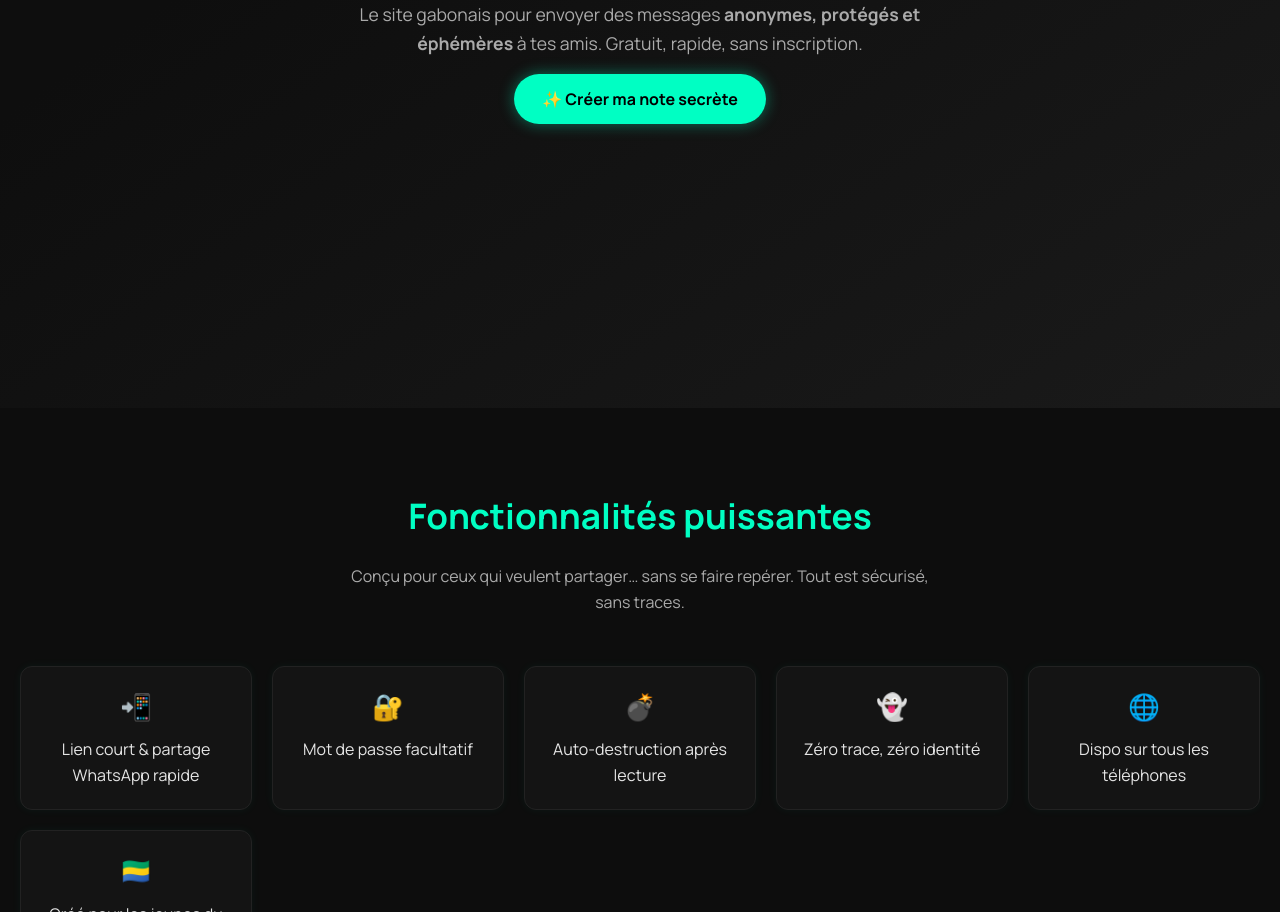
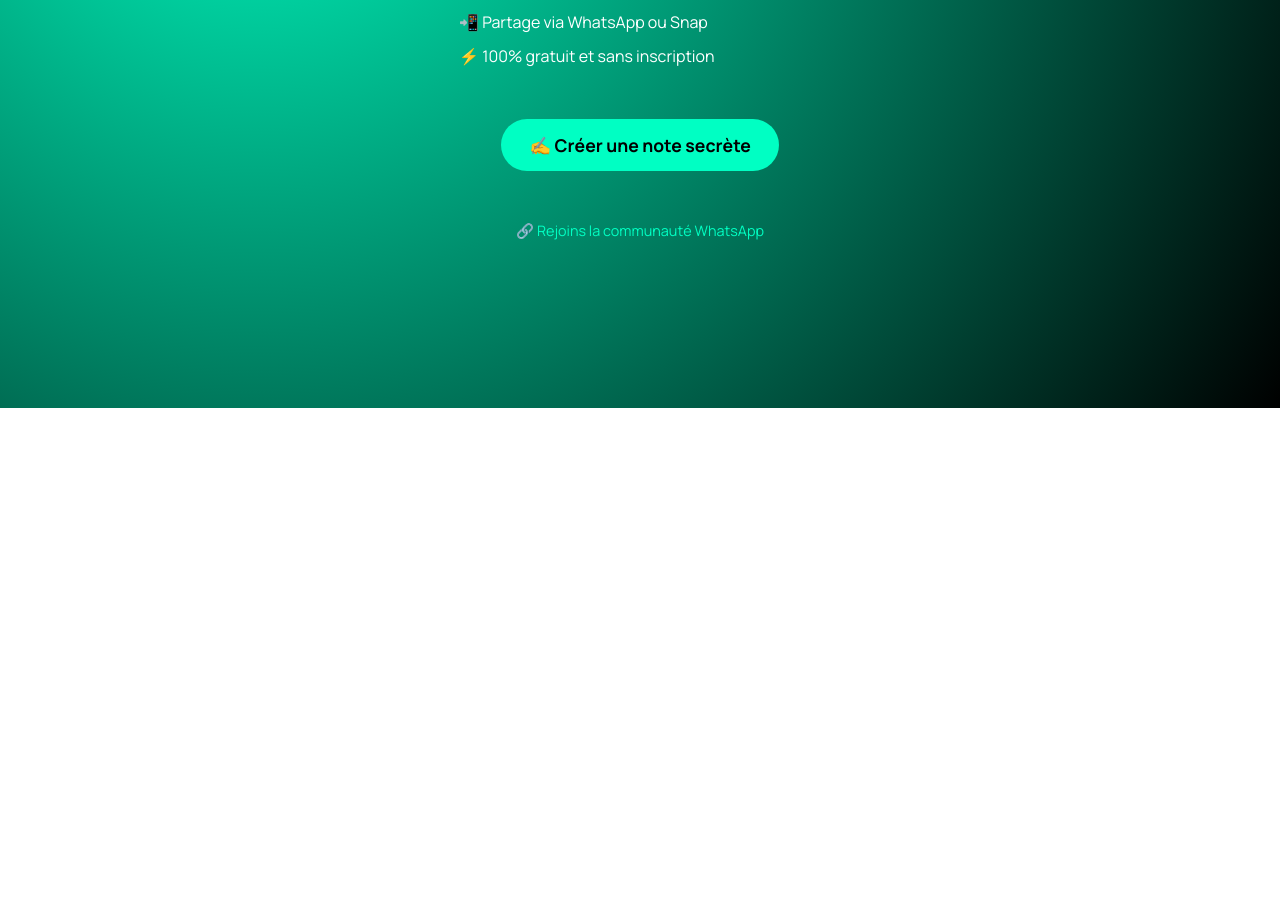
Before and after one commit to Crazynotdev/Project, a plain HTML site: page index.html in a window 1280 px wide. Shown: the part 392-1304 px from the top of the page. After the commit the page ends 800 px from the top, so only its background shows below. Drawn offline with Linux system fonts and the light colour scheme.

Commit message:
Update index.html

```diff
--- a/index.html
+++ b/index.html
@@ -1,192 +1,92 @@
 <!DOCTYPE html>
 <html lang="fr">
 <head>
-  <meta charset="UTF-8" />
-  <meta name="viewport" content="width=device-width, initial-scale=1.0" />
-  <title>SecretNote241 — Secrets anonymes & confidentiels 🇬🇦</title>
+  <meta charset="UTF-8">
+  <meta name="viewport" content="width=device-width, initial-scale=1.0">
+  <title>SecretNote241 — Anonyme & Gaboma</title>
   <link href="https://fonts.googleapis.com/css2?family=Manrope:wght@400;700&display=swap" rel="stylesheet">
   <style>
-    :root {
-      --primary: #00ffc3;
-      --bg: #0d0d0d;
-      --text: #e5e5e5;
-      --muted: #aaaaaa;
-    }
-
-    * {
-      margin: 0;
-      padding: 0;
-      box-sizing: border-box;
-    }
-
+    * { margin: 0; padding: 0; box-sizing: border-box; }
     body {
       font-family: 'Manrope', sans-serif;
-      background-color: var(--bg);
-      color: var(--text);
-      line-height: 1.6;
-      overflow-x: hidden;
-    }
-
-    header {
-      height: 100vh;
-      background: linear-gradient(145deg, #0e0e0e 30%, #1a1a1a);
+      background: radial-gradient(circle at 20% 20%, #00ffc3, #000000);
+      color: #fff;
+      min-height: 100vh;
       display: flex;
       flex-direction: column;
+      justify-content: center;
       align-items: center;
-      justify-content: center;
       text-align: center;
-      padding: 40px 20px;
+      padding: 30px 20px;
     }
-
-    header h1 {
-      font-size: 3rem;
+    h1 {
+      font-size: 2.8rem;
       background: linear-gradient(90deg, #00ffc3, #00c2ff);
       -webkit-background-clip: text;
       -webkit-text-fill-color: transparent;
-      margin-bottom: 20px;
+      animation: float 2s infinite ease-in-out;
     }
-
-    header p {
+    @keyframes float {
+      0%, 100% { transform: translateY(0); }
+      50% { transform: translateY(-10px); }
+    }
+    p {
+      font-size: 1.2rem;
+      margin-top: 15px;
+      color: #e0e0e0;
+    }
+    ul {
+      margin-top: 30px;
+      list-style: none;
+      text-align: left;
+      max-width: 400px;
+    }
+    ul li {
+      margin-bottom: 12px;
+      font-size: 1rem;
+    }
+    a.button {
+      margin-top: 40px;
+      display: inline-block;
+      padding: 14px 28px;
+      background: #00ffc3;
+      color: #000;
+      border-radius: 30px;
+      font-weight: bold;
+      text-decoration: none;
       font-size: 1.1rem;
-      max-width: 600px;
-      color: var(--muted);
+      transition: background 0.3s;
     }
-
-    .cta {
-      margin-top: 30px;
+    a.button:hover {
+      background: #00e6b5;
     }
-
-    .cta a {
-      background: var(--primary);
-      color: #000;
-      padding: 14px 28px;
-      border-radius: 40px;
-      font-weight: 600;
-      font-size: 1rem;
+    footer {
+      margin-top: 50px;
+      font-size: 0.9rem;
+      color: #ccc;
+    }
+    footer a {
+      color: #00ffc3;
       text-decoration: none;
-      transition: all 0.3s ease;
-      box-shadow: 0 0 15px rgba(0, 255, 195, 0.4);
-    }
-
-    .cta a:hover {
-      transform: translateY(-2px);
-      box-shadow: 0 0 25px rgba(0, 255, 195, 0.6);
-    }
-
-    section {
-      padding: 80px 20px;
-      text-align: center;
-    }
-
-    section h2 {
-      font-size: 2.2rem;
-      color: var(--primary);
-      margin-bottom: 20px;
-    }
-
-    section p {
-      font-size: 1rem;
-      color: var(--muted);
-      max-width: 600px;
-      margin: auto;
-    }
-
-    .features {
-      display: grid;
-      grid-template-columns: repeat(auto-fit, minmax(200px, 1fr));
-      gap: 20px;
-      margin-top: 50px;
-    }
-
-    .feature {
-      background: #141414;
-      border-radius: 12px;
-      padding: 20px;
-      border: 1px solid #222;
-      box-shadow: 0 0 10px rgba(0, 255, 195, 0.05);
-      transition: 0.3s;
-    }
-
-    .feature:hover {
-      box-shadow: 0 0 15px rgba(0, 255, 195, 0.15);
-      transform: translateY(-4px);
-    }
-
-    .feature span {
-      font-size: 1.6rem;
-      display: block;
-      margin-bottom: 10px;
-    }
-
-    footer {
-      text-align: center;
-      padding: 40px 20px;
-      font-size: 0.9rem;
-      color: #777;
-    }
-
-    footer a {
-      color: var(--primary);
-      text-decoration: none;
-      font-weight: bold;
-    }
-
-    @media (max-width: 600px) {
-      header h1 {
-        font-size: 2rem;
-      }
-
-      section h2 {
-        font-size: 1.5rem;
-      }
     }
   </style>
 </head>
 <body>
+  <h1>🎉 SecretNote241</h1>
+  <p>Le coin des secrets made in 🇬🇦 Gabon</p>
 
-  <header>
-    <h1>SecretNote241 🇬🇦</h1>
-    <p>Le site gabonais pour envoyer des messages <strong>anonymes, protégés et éphémères</strong> à tes amis. Gratuit, rapide, sans inscription.</p>
-    <div class="cta">
-      <a href="create.html">✨ Créer ma note secrète</a>
-    </div>
-  </header>
+  <ul>
+    <li>💌 Envoie des notes anonymes, drôles ou codées</li>
+    <li>🔐 Protège-les avec un mot de passe</li>
+    <li>💣 Lecture unique & auto-destruction</li>
+    <li>📲 Partage via WhatsApp ou Snap</li>
+    <li>⚡ 100% gratuit et sans inscription</li>
+  </ul>
 
-  <section>
-    <h2>Fonctionnalités puissantes</h2>
-    <p>Conçu pour ceux qui veulent partager… sans se faire repérer. Tout est sécurisé, sans traces.</p>
-
-    <div class="features">
-      <div class="feature">
-        <span>📲</span>
-        Lien court & partage WhatsApp rapide
-      </div>
-      <div class="feature">
-        <span>🔐</span>
-        Mot de passe facultatif
-      </div>
-      <div class="feature">
-        <span>💣</span>
-        Auto-destruction après lecture
-      </div>
-      <div class="feature">
-        <span>👻</span>
-        Zéro trace, zéro identité
-      </div>
-      <div class="feature">
-        <span>🌐</span>
-        Dispo sur tous les téléphones
-      </div>
-      <div class="feature">
-        <span>🇬🇦</span>
-        Créé pour les jeunes du 241
-      </div>
-    </div>
-  </section>
+  <a href="create.html" class="button">✍️ Créer une note secrète</a>
 
   <footer>
-    Made with ❤️ au Gabon — <a href="https://wa.me/TONNUMERO">📢 Rejoins notre canal WhatsApp</a>
+    🔗 <a href="https://wa.me/YOURNUMBER">Rejoins la communauté WhatsApp</a>
   </footer>
-
 </body>
 </html>
```
